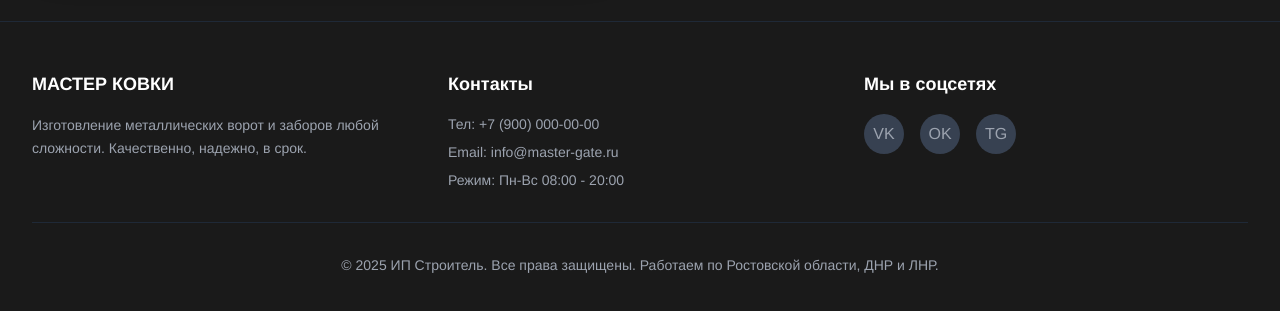
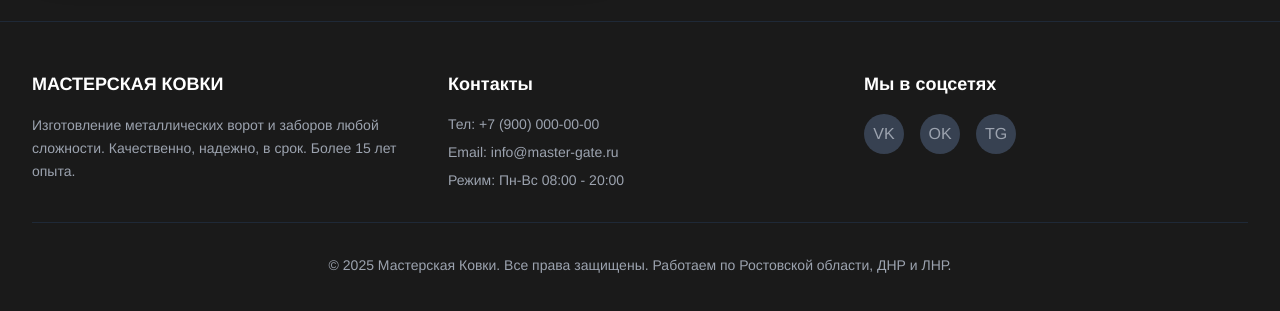
Before and after one commit to ksasha79/KovkaMaster, a React (Vite) app: page / in a window 1280 px wide. Shown: the part 7339-7650 px from the top of the page. Built offline with nearby package versions, Linux system fonts and the light colour scheme.

Commit message:
Update Footer.tsx

```diff
--- a/components/Footer.tsx
+++ b/components/Footer.tsx
@@ -6,10 +6,10 @@ const Footer: React.FC = () => {
       <div className="max-w-7xl mx-auto px-4 sm:px-6 lg:px-8">
         <div className="grid grid-cols-1 md:grid-cols-3 gap-8 mb-8">
           <div>
-            <h3 className="text-white text-lg font-bold mb-4">МАСТЕР КОВКИ</h3>
+            <h3 className="text-white text-lg font-bold mb-4">МАСТЕРСКАЯ КОВКИ</h3>
             <p className="text-sm leading-relaxed">
               Изготовление металлических ворот и заборов любой сложности.
-              Качественно, надежно, в срок.
+              Качественно, надежно, в срок. Более 15 лет опыта.
             </p>
           </div>
           <div>
@@ -23,7 +23,6 @@ const Footer: React.FC = () => {
           <div>
             <h3 className="text-white text-lg font-bold mb-4">Мы в соцсетях</h3>
             <div className="flex space-x-4">
-               {/* Social Icons Placeholders */}
                <a href="#" className="w-10 h-10 bg-gray-700 rounded-full flex items-center justify-center hover:bg-gold-500 hover:text-white transition">VK</a>
                <a href="#" className="w-10 h-10 bg-gray-700 rounded-full flex items-center justify-center hover:bg-gold-500 hover:text-white transition">OK</a>
                <a href="#" className="w-10 h-10 bg-gray-700 rounded-full flex items-center justify-center hover:bg-gold-500 hover:text-white transition">TG</a>
@@ -31,7 +30,7 @@ const Footer: React.FC = () => {
           </div>
         </div>
         <div className="border-t border-gray-800 pt-8 text-center text-sm">
-          <p>© {new Date().getFullYear()} ИП Строитель. Все права защищены. Работаем по Ростовской области, ДНР и ЛНР.</p>
+          <p>© {new Date().getFullYear()} Мастерская Ковки. Все права защищены. Работаем по Ростовской области, ДНР и ЛНР.</p>
         </div>
       </div>
     </footer>
```
